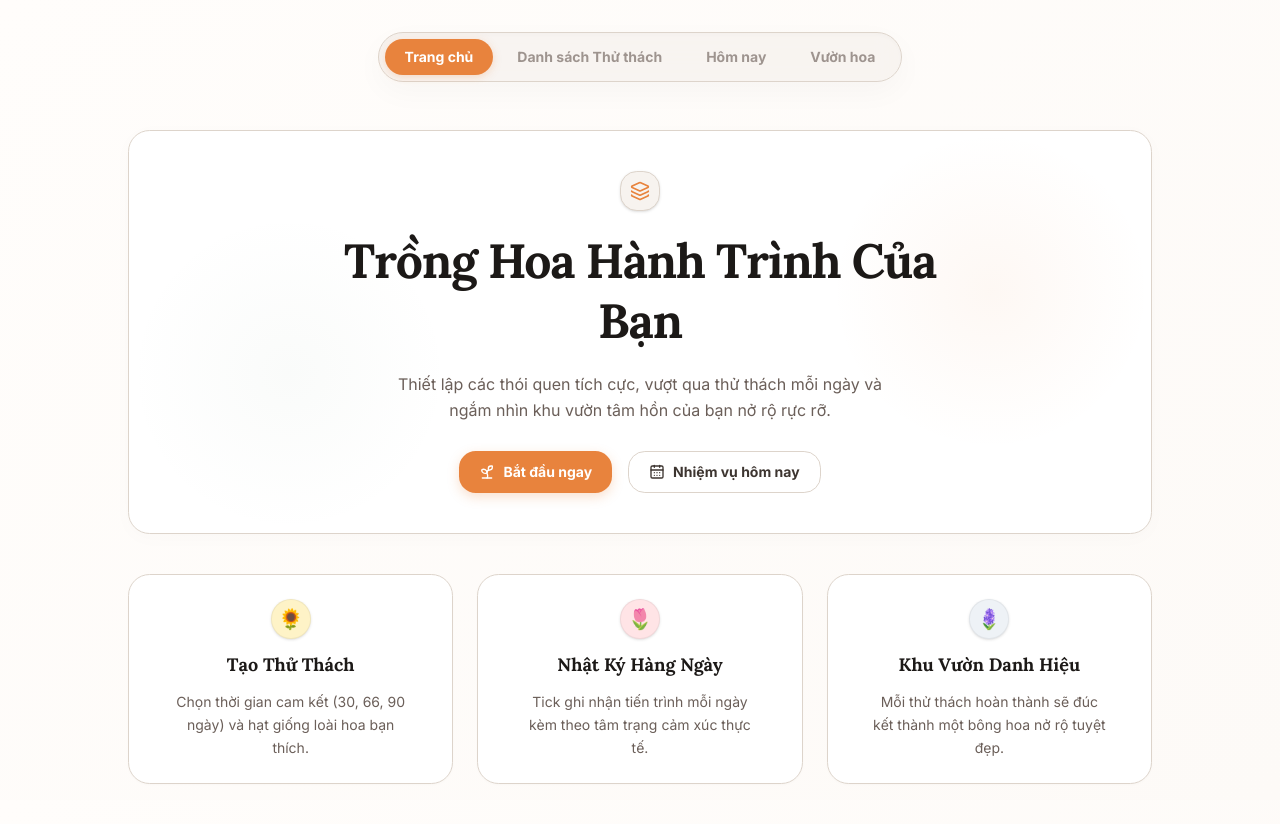
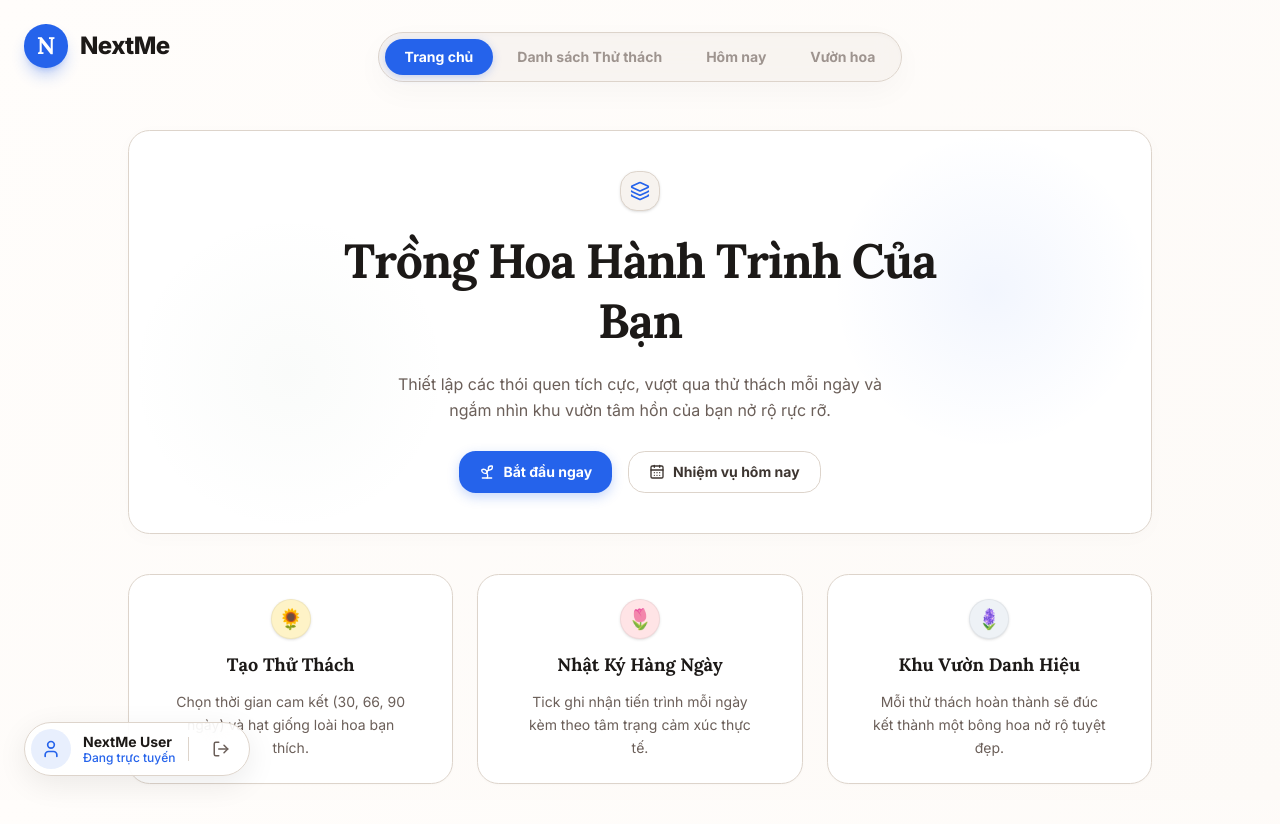
Before and after one commit to nguyencongtrung2001/NextMe, a Next.js app in the folder frontend/: page / in a window 1280 px wide. Shown: the top 824 px of the page. Built offline with nearby package versions, Linux system fonts and the light colour scheme.

Commit message:
đổi màu và xóa và bottom left

```diff
--- a/frontend/src/app/(main)/layout.tsx
+++ b/frontend/src/app/(main)/layout.tsx
@@ -1,4 +1,6 @@
 import Navbar from "@/components/layout/Navbar";
+import Logo from "@/components/layout/Logo";
+import UserMenu from "@/components/layout/UserMenu";
 
 export default function MainLayout({
   children,
@@ -7,7 +9,9 @@ export default function MainLayout({
 }) {
   return (
     <>
+      <Logo />
       <Navbar />
+      <UserMenu />
       {children}
     </>
   );
--- a/frontend/src/app/global-error.tsx
+++ b/frontend/src/app/global-error.tsx
@@ -31,7 +31,7 @@ export default function GlobalError({
         </div>
         <Button
           onClick={() => reset()}
-          className="bg-[#E8833D] hover:bg-[#F4A85E] text-white font-bold px-6 py-2.5 rounded-xl shadow-md cursor-pointer"
+          className="bg-primary hover:bg-primary-soft text-white font-bold px-6 py-2.5 rounded-xl shadow-md cursor-pointer"
         >
           <RotateCcw className="w-4 h-4 mr-2 inline" />
           Khôi phục ứng dụng
--- a/frontend/src/app/globals.css
+++ b/frontend/src/app/globals.css
@@ -89,7 +89,7 @@
   --popover: #FFFFFF;
   --popover-foreground: #3D3530;
 
-  --primary: #E8833D;
+  --primary: #2563EB;
   --primary-foreground: #FFFFFF;
 
   --secondary: #F7F3EF;
@@ -101,7 +101,7 @@
   --destructive: oklch(0.577 0.245 27.325);
   --border: #DDD4CB;
   --input: #DDD4CB;
-  --ring: #E8833D;
+  --ring: #2563EB;
 
   --chart-1: oklch(0.87 0 0);
   --chart-2: oklch(0.556 0 0);
@@ -112,12 +112,12 @@
 
   --sidebar: #FDFAF7;
   --sidebar-foreground: #1C1917;
-  --sidebar-primary: #E8833D;
+  --sidebar-primary: #2563EB;
   --sidebar-primary-foreground: #FFFFFF;
   --sidebar-accent: #F7F3EF;
   --sidebar-accent-foreground: #1C1917;
   --sidebar-border: #DDD4CB;
-  --sidebar-ring: #E8833D;
+  --sidebar-ring: #2563EB;
 
   /* Custom variables */
   --ink: #1C1917;
@@ -130,9 +130,9 @@
   --surface-2: #F7F3EF;
   --surface-3: #F0EBE5;
 
-  --primary-soft: #F4A85E;
-  --primary-bg: #FFF4ED;
-  --primary-border: #FCD8C0;
+  --primary-soft: #3B82F6;
+  --primary-bg: #EFF6FF;
+  --primary-border: #BFDBFE;
 
   --sage: #7C9F80;
   --sage-bg: #F2F7F3;
@@ -151,8 +151,8 @@
   --popover: #262220;
   --popover-foreground: #F7F3EF;
 
-  --primary: #F4A85E;
-  --primary-foreground: #1C1917;
+  --primary: #3B82F6;
+  --primary-foreground: #FFFFFF;
 
   --secondary: #35302E;
   --secondary-foreground: #FDFAF7;
@@ -163,16 +163,16 @@
   --destructive: oklch(0.704 0.191 22.216);
   --border: #4A3E39;
   --input: #4A3E39;
-  --ring: #F4A85E;
+  --ring: #3B82F6;
 
   --sidebar: #1C1917;
   --sidebar-foreground: #FDFAF7;
-  --sidebar-primary: #F4A85E;
-  --sidebar-primary-foreground: #1C1917;
+  --sidebar-primary: #3B82F6;
+  --sidebar-primary-foreground: #FFFFFF;
   --sidebar-accent: #35302E;
   --sidebar-accent-foreground: #FDFAF7;
   --sidebar-border: #4A3E39;
-  --sidebar-ring: #F4A85E;
+  --sidebar-ring: #3B82F6;
 
   /* Custom variables in dark mode */
   --ink: #FDFAF7;
@@ -185,9 +185,9 @@
   --surface-2: #35302E;
   --surface-3: #4A3E39;
 
-  --primary-soft: #E8833D;
-  --primary-bg: #2C1E16;
-  --primary-border: #4D3222;
+  --primary-soft: #60A5FA;
+  --primary-bg: #172554;
+  --primary-border: #1E3A8A;
 
   --sage: #9CBF9E;
   --sage-bg: #1B241D;
--- a/frontend/src/app/icon.tsx
+++ b/frontend/src/app/icon.tsx
@@ -14,7 +14,7 @@ export default function Icon() {
       <div
         style={{
           fontSize: 20,
-          background: "linear-gradient(135deg, #E8833D 0%, #F4A85E 100%)",
+          background: "linear-gradient(135deg, #2563EB 0%, #3B82F6 100%)",
           width: "100%",
           height: "100%",
           display: "flex",
--- a/frontend/src/components/danhsach/ChallengeDetail.tsx
+++ b/frontend/src/components/danhsach/ChallengeDetail.tsx
@@ -143,7 +143,7 @@ export default function ChallengeDetail({ slug }: ChallengeDetailProps) {
 
 
   const triggerConfetti = () => {
-    const colors = ["#E8833D", "#F4A85E", "#7C9F80", "#E58C7C", "#FCD8C0"];
+    const colors = ["#2563EB", "#3B82F6", "#7C9F80", "#E58C7C", "#BFDBFE"];
     const newPetals = Array.from({ length: 35 }, (_, i) => ({
       id: i,
       left: Math.random() * 100,
@@ -569,7 +569,7 @@ export default function ChallengeDetail({ slug }: ChallengeDetailProps) {
                   <div className="flex justify-end mt-2">
                     <Button
                       onClick={handleCompleteToday}
-                      className="bg-primary hover:bg-primary-soft text-primary-foreground font-bold px-6 py-2.5 rounded-xl shadow-[0_4px_12px_rgba(232,131,61,0.25)] hover:shadow-[0_6px_16px_rgba(232,131,61,0.35)] transition-all duration-200 hover:-translate-y-0.5 cursor-pointer w-full sm:w-auto"
+                      className="bg-primary hover:bg-primary-soft text-primary-foreground font-bold px-6 py-2.5 rounded-xl shadow-[0_4px_12px_rgba(37,99,235,0.25)] hover:shadow-[0_6px_16px_rgba(37,99,235,0.35)] transition-all duration-200 hover:-translate-y-0.5 cursor-pointer w-full sm:w-auto"
                     >
                       <CheckCircle2 className="w-4 h-4 mr-1.5" />
                       <span>Tick hoàn thành ngày hôm nay</span>
--- a/frontend/src/components/danhsach/CreateChallengeDialog.tsx
+++ b/frontend/src/components/danhsach/CreateChallengeDialog.tsx
@@ -45,7 +45,7 @@ export default function CreateChallengeDialog({
     <Dialog open={isOpen} onOpenChange={onOpenChange}>
       <DialogTrigger
         render={
-          <Button className="bg-primary hover:bg-primary-soft text-primary-foreground font-bold px-5 py-2.5 rounded-xl shadow-[0_4px_12px_rgba(232,131,61,0.25)] hover:shadow-[0_6px_16px_rgba(232,131,61,0.35)] transition-all duration-200 hover:-translate-y-0.5 cursor-pointer">
+          <Button className="bg-primary hover:bg-primary-soft text-primary-foreground font-bold px-5 py-2.5 rounded-xl shadow-[0_4px_12px_rgba(37,99,235,0.25)] hover:shadow-[0_6px_16px_rgba(37,99,235,0.35)] transition-all duration-200 hover:-translate-y-0.5 cursor-pointer">
             <Plus className="w-4 h-4 mr-1.5 stroke-[2.5]" />
             <span>Tạo thử thách mới</span>
           </Button>
--- /dev/null
+++ b/frontend/src/components/layout/Logo.tsx
@@ -0,0 +1,14 @@
+import Link from "next/link";
+
+export default function Logo() {
+  return (
+    <Link href="/" className="fixed top-6 left-6 z-50 flex items-center gap-3 group animate-fade-in">
+      <div className="w-11 h-11 rounded-2xl bg-primary text-primary-foreground flex items-center justify-center shadow-lg shadow-primary/30 group-hover:scale-105 group-active:scale-95 transition-all duration-300">
+        <span className="font-black text-2xl font-serif">N</span>
+      </div>
+      <span className="font-extrabold text-2xl text-ink tracking-tight hidden md:block">
+        NextMe
+      </span>
+    </Link>
+  );
+}
--- a/frontend/src/components/layout/Navbar.tsx
+++ b/frontend/src/components/layout/Navbar.tsx
@@ -26,7 +26,7 @@ export default function Navbar() {
               className={cn(
                 "rounded-full px-5 py-2 text-sm font-bold transition-all duration-200 whitespace-nowrap",
                 isActive
-                  ? "bg-primary text-primary-foreground shadow-[0_2px_8px_rgba(232,131,61,0.25)]"
+                  ? "bg-primary text-primary-foreground shadow-[0_2px_8px_rgba(37,99,235,0.25)]"
                   : "text-ink-4 dark:text-ink-3 hover:text-ink-2 dark:hover:text-ink hover:bg-surface dark:hover:bg-surface-3"
               )}
             >
--- /dev/null
+++ b/frontend/src/components/layout/UserMenu.tsx
@@ -0,0 +1,35 @@
+"use client";
+
+import { LogOut, User } from "lucide-react";
+import Link from "next/link";
+
+export default function UserMenu() {
+  return (
+    <div className="fixed bottom-6 left-6 z-50 animate-fade-in">
+      <div className="flex items-center gap-2 bg-surface/85 dark:bg-surface-2/80 backdrop-blur-xl border border-border p-1.5 rounded-full shadow-[0_8px_30px_rgb(0,0,0,0.08)]">
+        {/* Avatar */}
+        <div className="w-10 h-10 rounded-full bg-primary/10 text-primary flex items-center justify-center">
+          <User className="w-5 h-5" />
+        </div>
+
+        {/* Name (Ẩn trên mobile để tiết kiệm diện tích) */}
+        <div className="flex-col hidden md:flex min-w-[90px] ml-1">
+          <span className="text-sm font-bold text-ink leading-tight">NextMe User</span>
+          <span className="text-xs font-medium text-primary leading-tight">Đang trực tuyến</span>
+        </div>
+
+        {/* Divider */}
+        <div className="w-[1px] h-6 bg-border mx-1 hidden md:block"></div>
+
+        {/* Nút Exit */}
+        <Link
+          href="/auth"
+          className="w-10 h-10 rounded-full hover:bg-rose-bg dark:hover:bg-rose-900/30 text-ink-3 hover:text-rose flex items-center justify-center transition-all mr-0.5 active:scale-95"
+          title="Đăng xuất"
+        >
+          <LogOut className="w-[18px] h-[18px]" />
+        </Link>
+      </div>
+    </div>
+  );
+}
--- a/frontend/src/components/trangchu/HeroBanner.tsx
+++ b/frontend/src/components/trangchu/HeroBanner.tsx
@@ -5,7 +5,7 @@ export default function HeroBanner() {
   return (
     <div className="bg-card border border-border rounded-2xl p-6 md:p-10 flex flex-col items-center text-center gap-5 shadow-[0_4px_20px_rgba(0,0,0,0.02)] relative overflow-hidden w-full transition-all duration-300 hover:shadow-md">
       {/* Decorative glow */}
-      <div className="absolute top-0 right-0 w-80 h-80 bg-[radial-gradient(circle,rgba(232,131,61,0.06)_0%,transparent_70%)] pointer-events-none" />
+      <div className="absolute top-0 right-0 w-80 h-80 bg-[radial-gradient(circle,rgba(37,99,235,0.06)_0%,transparent_70%)] pointer-events-none" />
       <div className="absolute bottom-0 left-0 w-80 h-80 bg-[radial-gradient(circle,rgba(124,159,128,0.04)_0%,transparent_70%)] pointer-events-none" />
 
       <div className="w-10 h-10 rounded-xl bg-surface-2 flex items-center justify-center text-primary border border-border shadow-sm relative z-10 hover:rotate-12 transition-transform duration-300">
@@ -23,7 +23,7 @@ export default function HeroBanner() {
       <div className="flex flex-wrap gap-4 mt-2 justify-center relative z-10">
         <Link
           href="/challenges"
-          className="inline-flex items-center justify-center gap-2 px-5 py-2.5 rounded-xl font-bold bg-primary hover:bg-primary-soft text-primary-foreground shadow-[0_4px_12px_rgba(232,131,61,0.25)] hover:shadow-[0_6px_16px_rgba(232,131,61,0.35)] transition-all duration-200 hover:-translate-y-0.5 active:translate-y-0 cursor-pointer text-sm"
+          className="inline-flex items-center justify-center gap-2 px-5 py-2.5 rounded-xl font-bold bg-primary hover:bg-primary-soft text-primary-foreground shadow-[0_4px_12px_rgba(37,99,235,0.25)] hover:shadow-[0_6px_16px_rgba(37,99,235,0.35)] transition-all duration-200 hover:-translate-y-0.5 active:translate-y-0 cursor-pointer text-sm"
         >
           <Sprout className="w-4 h-4" />
           <span>Bắt đầu ngay</span>
```
Also changed, not shown: frontend/src/app/auth/page.tsx (+2 -23 lines).
